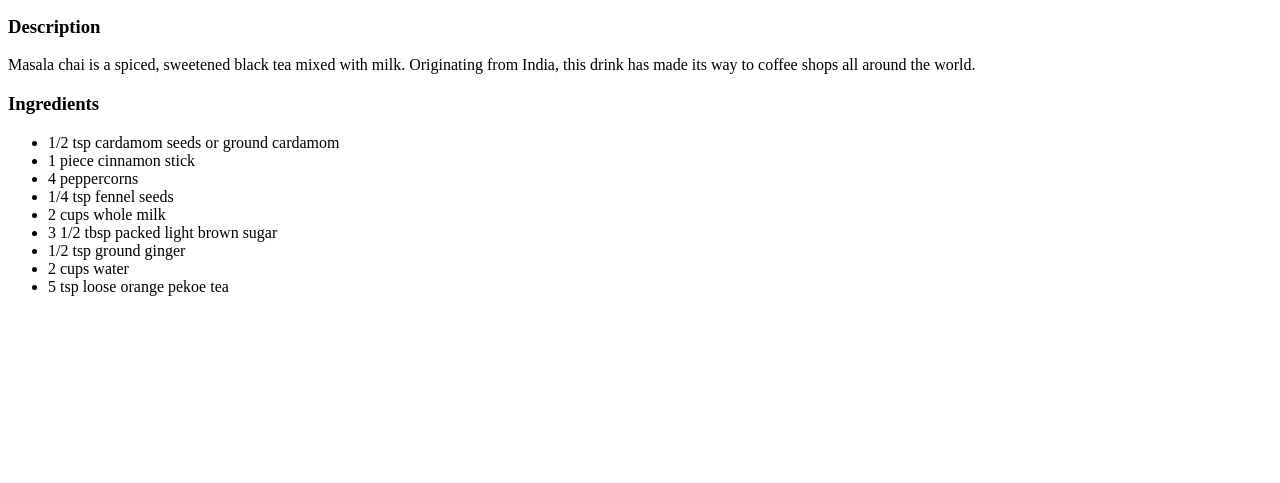
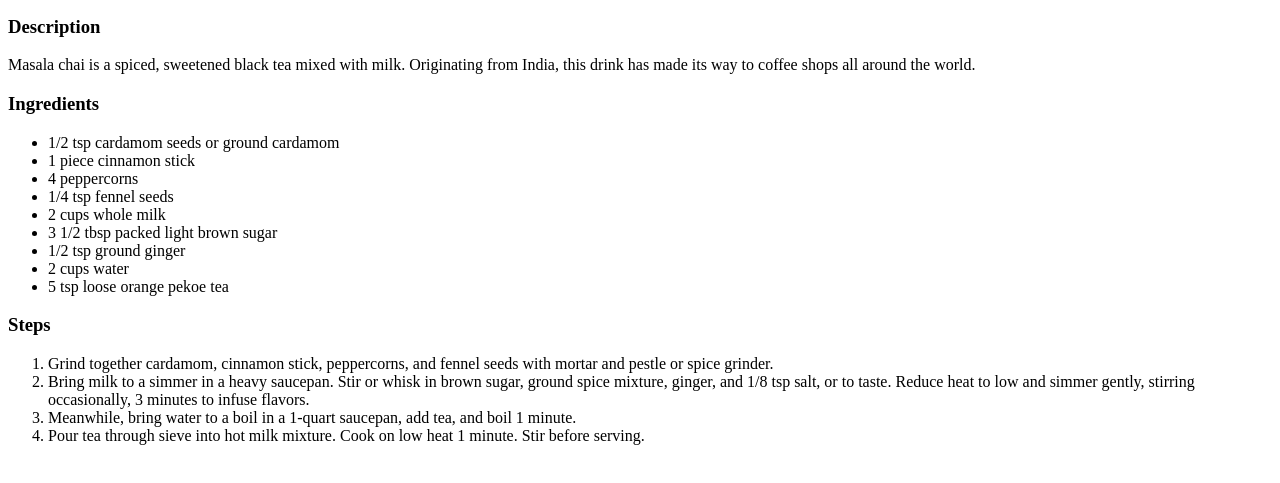
Before and after one commit to nan99s/odin_recipes, a plain HTML site: page recipes/chai.html in a window 1280 px wide. Shown: the part 101-584 px from the top of the page. Drawn offline with Linux system fonts and the light colour scheme.

Commit message:
Add ordered list of chai steps

```diff
--- a/recipes/chai.html
+++ b/recipes/chai.html
@@ -23,5 +23,13 @@
                         <li>2 cups water</li>
                         <li>5 tsp loose orange pekoe tea</li>
                     </ul>
+
+                <h3>Steps</h3>
+                    <ol>
+                        <li>Grind together cardamom, cinnamon stick, peppercorns, and fennel seeds with mortar and pestle or spice grinder.</li>
+                        <li>Bring milk to a simmer in a heavy saucepan. Stir or whisk in brown sugar, ground spice mixture, ginger, and 1/8 tsp salt, or to taste. Reduce heat to low and simmer gently, stirring occasionally, 3 minutes to infuse flavors.</li>
+                        <li>Meanwhile, bring water to a boil in a 1-quart saucepan, add tea, and boil 1 minute.</li>
+                        <li>Pour tea through sieve into hot milk mixture. Cook on low heat 1 minute. Stir before serving.</li>
+                    </ol>
         </body>
 </html>
```
